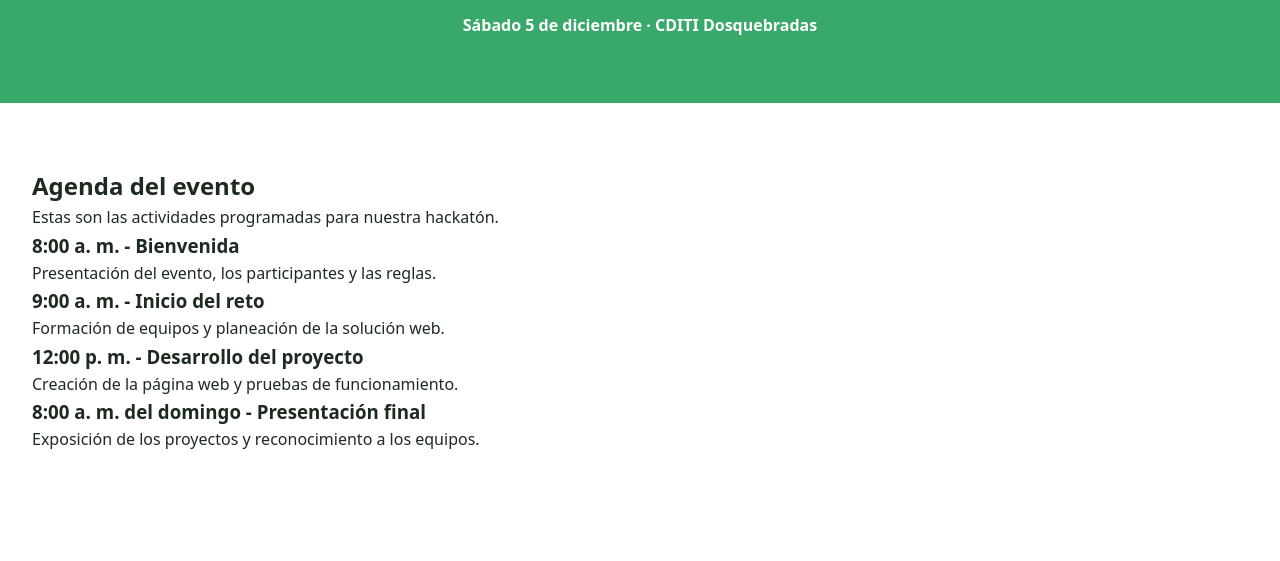
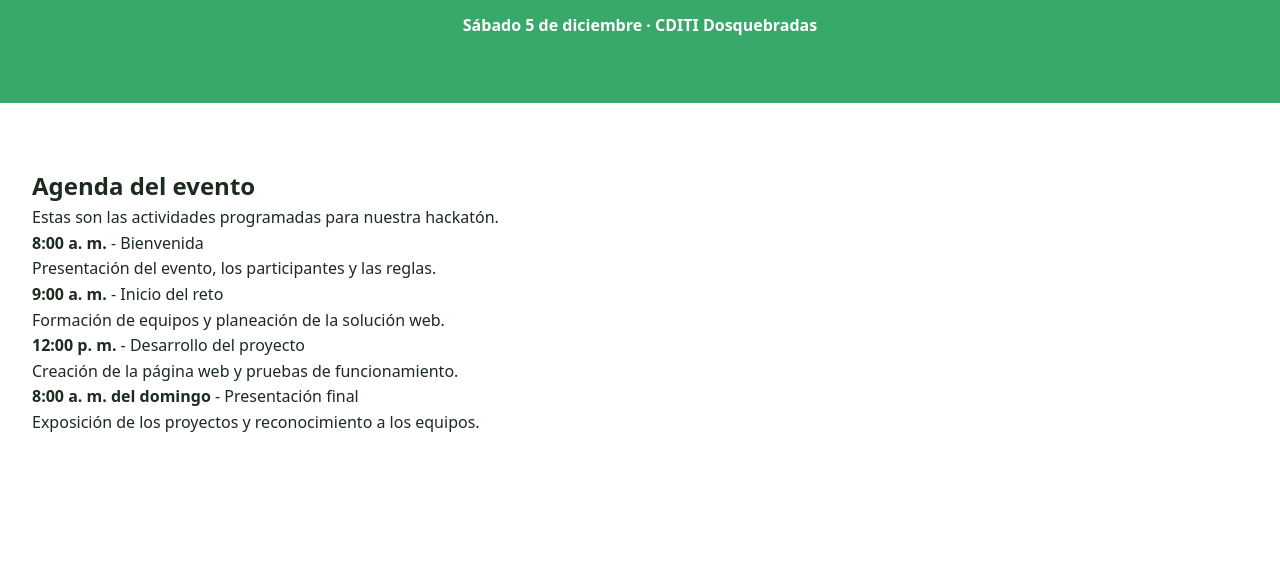
Before and after one commit to Santiago2007-arch/evaluacion1-git-github, a plain HTML site: page index.html in a window 1280 px wide. Shown: the part 214-775 px from the top of the page. Drawn offline with Linux system fonts and the light colour scheme.

Commit message:
Se modifico la seccion agenda para cumplir con los requerimientos

```diff
--- a/index.html
+++ b/index.html
@@ -28,27 +28,27 @@
       </section>
 
       <!-- HU-01: aquí va la sección de agenda (id="agenda") -->
-      <section id="agenda">
+      <section id="agenda" class="seccion">
         <h2>Agenda del evento</h2>
         <p>Estas son las actividades programadas para nuestra hackatón.</p>
 
         <article class="actividad">
-          <h3>8:00 a. m. - Bienvenida</h3>
+          <p><strong>8:00 a. m.</strong> - Bienvenida</p>
           <p>Presentación del evento, los participantes y las reglas.</p>
         </article>
 
         <article class="actividad">
-          <h3>9:00 a. m. - Inicio del reto</h3>
+          <p><strong>9:00 a. m.</strong> - Inicio del reto</p>
           <p>Formación de equipos y planeación de la solución web.</p>
         </article>
 
         <article class="actividad">
-          <h3>12:00 p. m. - Desarrollo del proyecto</h3>
+          <p><strong>12:00 p. m.</strong> - Desarrollo del proyecto</p>
           <p>Creación de la página web y pruebas de funcionamiento.</p>
         </article>
 
         <article class="actividad">
-          <h3>8:00 a. m. del domingo - Presentación final</h3>
+          <p><strong>8:00 a. m. del domingo</strong> - Presentación final</p>
           <p>Exposición de los proyectos y reconocimiento a los equipos.</p>
         </article>
       </section>
@@ -75,13 +75,18 @@
       <!-- HU-03: aquí va la sección de ubicación (id="ubicacion") -->
       <section id="ubicacion" class="seccion">
         <h2>¿Dónde será el evento?</h2>
-      <p><strong>Lugar:</strong> CDITI del SENA, Dosquebradas, Risaralda, Colombia.</p>
+        <p>
+          <strong>Lugar:</strong> CDITI del SENA, Dosquebradas, Risaralda,
+          Colombia.
+        </p>
         <p>Consulta el mapa para encontrar la ubicación del centro.</p>
 
-      <a class="boton"
+        <a
+          class="boton"
           href="https://www.google.com/maps/search/?api=1&query=CDITI+SENA+Dosquebradas+Risaralda"
           target="_blank"
-         rel="noopener noreferrer">
+          rel="noopener noreferrer"
+        >
           Ver ubicación en Google Maps
         </a>
       </section>
```
Lines whose indentation alone changed are shown as unchanged.
